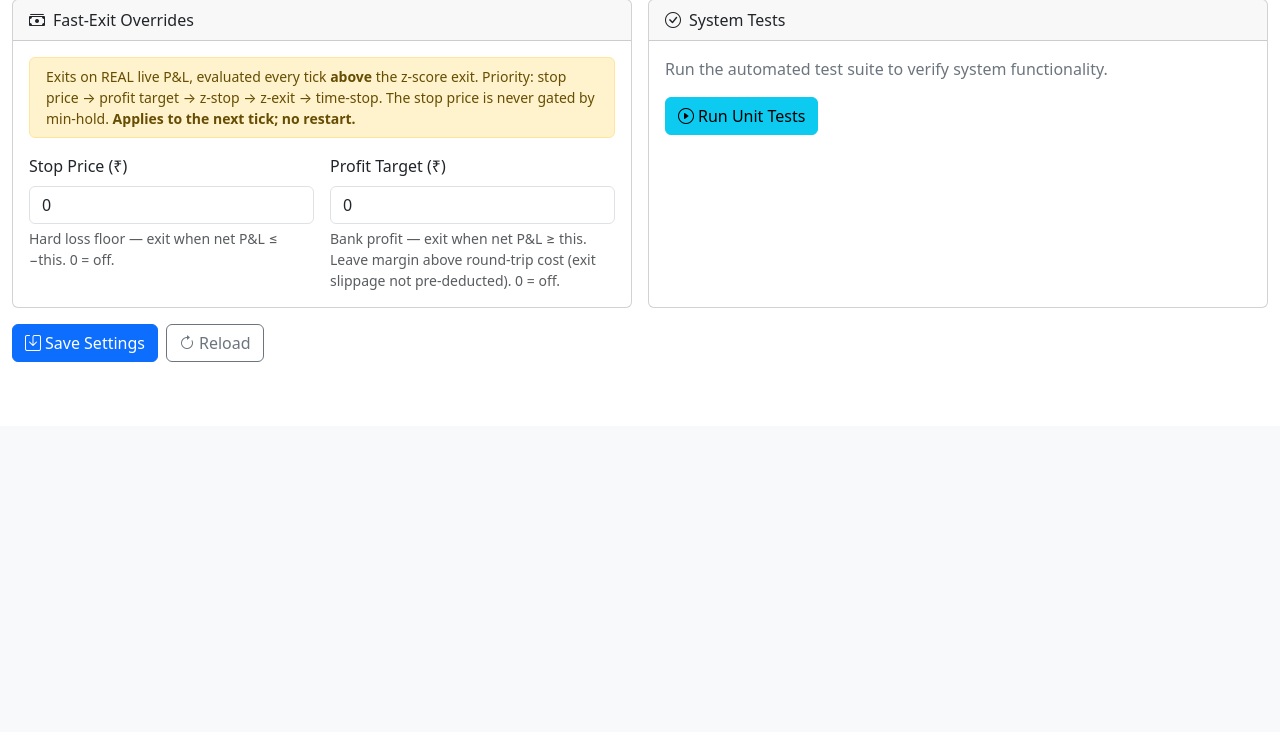
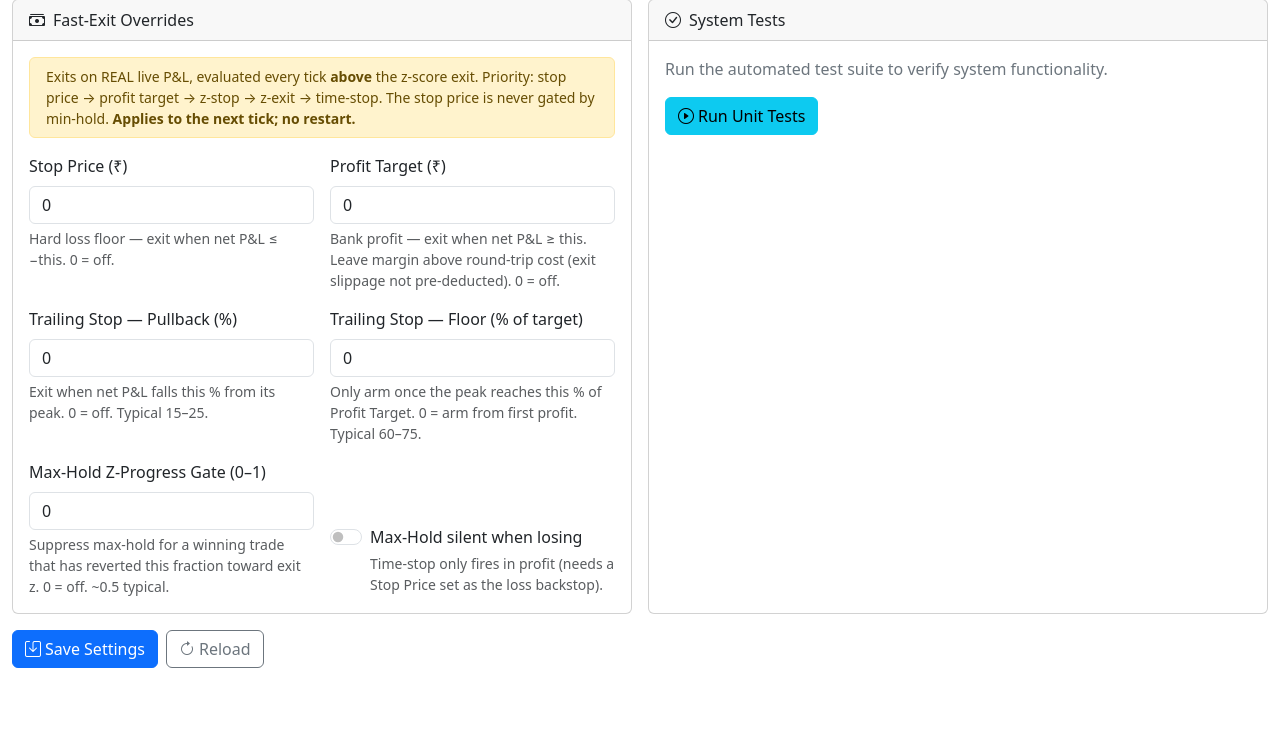
Before and after one commit to ajoxf/arrow-statarb, a Flask app: page /settings in a window 1280 px wide. Shown: the part 1650-2382 px from the top of the page. Before the commit the page ends 2012 px from the top, so only its background shows below. Run offline with Flask 3, Linux system fonts and the light colour scheme.

Commit message:
Phase 2 fast-exit overrides: max-hold upgrade + trailing stop
Upgrade the time-stop into the spec's Max Hold and add a Trailing Stop,
slotted into the exit priority:
  1 dollar stop · 2 profit target · 3 max-hold · 4 trailing stop ·
  5 emergency z-stop · 6 z-score target (min-hold gated)

Max-hold upgrade:
  • silent when losing — only fires in profit, BUT only when a ₹ stop is
    armed as the loss backstop (else it still fires, so no stuck losers);
  • z-progress gate — a winning trade that has reverted ≥ the gate fraction
    of the way from entry |z| to exit |z| is left to run to its target.
  Snapshot exposes max_hold_expired so the card shows "EXPIRED" when the
  timer lapsed but the trade is being held open by a gate.

Trailing stop: track peak net P&L (high-water mark, reset at entry), arm
once the peak clears trailing_stop_floor_pct of the profit target (or from
first profit when no floor/target), then exit when P&L pulls back
trailing_stop_pct from the peak.

Config under exits: max_hold_silent_when_losing / max_hold_z_progress_min
/ trailing_stop_pct / trailing_stop_floor_pct (all default off → no
behaviour change). Exposed on the Settings page; trailing_stop exit badge
on the journal; peak_pnl/trailing_armed in the snapshot. 7 new tests
(trailing fire/floor-gate/priority, silent-when-losing with & without a
backstop, z-progress gate suppress & fire). 150 green.

Co-Authored-By: Claude Opus 4.8 <noreply@anthropic.com>
Claude-Session: https://claude.ai/code/session_014NKUxSD6a4kWARC2XAANxb

```diff
--- a/arrow_statarb/core/algo.py
+++ b/arrow_statarb/core/algo.py
@@ -149,6 +149,7 @@ class ArrowAutoTrader:
                 # P&L reference for a position re-adopted after a restart
                 "entry_fill_spread": pos.get("entry_spread"),
                 "entry_time": float(pos.get("ts") or self._clock()),
+                "peak_pnl": 0.0,                 # trailing-stop high-water mark (fresh)
                 "order_ids": [],
                 "dry_run": bool(pos.get("dry_run", False)),
                 "restored": True,
@@ -371,19 +372,62 @@ class ArrowAutoTrader:
             # suppressed; the time-stop is a maximum so it is always beyond it.
             hold_gated = reverted and min_hold_sec > 0 and held_sec < min_hold_sec
 
+            # ── Phase 2: peak tracking, max-hold upgrade, trailing stop ──────
+            # Peak P&L high-water mark (drives the trailing stop); reset at entry.
+            peak = float(self._pos.get("peak_pnl", 0.0) or 0.0)
+            if net_pnl is not None and net_pnl > peak:
+                peak = net_pnl
+                self._pos["peak_pnl"] = peak
+            snap["peak_pnl"] = round(peak, 2) if net_pnl is not None else None
+
+            # Max-hold (the time-stop), upgraded:
+            #  • silent when losing — but ONLY when a ₹ stop is armed to catch the
+            #    loss; without that backstop it still fires (no stuck losers);
+            #  • z-progress gate — a WINNING trade that has reverted ≥ the gate
+            #    fraction of the way from entry |z| to exit |z| is let run.
+            max_hold_due = max_hold_sec > 0 and held_sec >= max_hold_sec
+            max_hold_expired = max_hold_due
+            if max_hold_due:
+                silent = bool(p.get("max_hold_silent_when_losing", False)) and dollar_stop > 0
+                if silent and net_pnl is not None and net_pnl <= 0:
+                    max_hold_due = False
+                z_prog_min = float(p.get("max_hold_z_progress_min", 0) or 0)
+                if max_hold_due and z_prog_min > 0 and net_pnl is not None and net_pnl > 0:
+                    entry_abs, exit_abs = abs(self._pos["entry_z"]), abs(exit_z)
+                    journey = entry_abs - exit_abs
+                    z_prog = ((entry_abs - abs(z)) / journey) if journey > 1e-9 else 1.0
+                    if z_prog >= z_prog_min:
+                        max_hold_due = False        # winning & reverting → run to target
+            snap["max_hold_expired"] = bool(max_hold_expired)
+
+            # Trailing stop: arm once the peak clears the floor (a % of the profit
+            # target, or simply 'in profit' when no target/floor is set), then
+            # fire when P&L pulls back trail_pct from the peak.
+            trail_pct = float(p.get("trailing_stop_pct", 0) or 0)
+            floor_pct = float(p.get("trailing_stop_floor_pct", 0) or 0)
+            trailing_fire = trailing_armed = False
+            if trail_pct > 0 and net_pnl is not None and peak > 0:
+                trailing_armed = (peak >= (floor_pct / 100.0) * profit_target
+                                  if floor_pct > 0 and profit_target > 0 else True)
+                if trailing_armed and net_pnl < peak * (1.0 - trail_pct / 100.0):
+                    trailing_fire = True
+            snap["trailing_armed"] = trailing_armed
+
             # Exit priority (first match wins) — RISK BEFORE REWARD:
-            #   1 dollar stop · 2 profit target · 3 emergency z-stop ·
-            #   4 z-score target (min-hold gated) · 5 time-stop
+            #   1 dollar stop · 2 profit target · 3 max-hold (silent/gated) ·
+            #   4 trailing stop · 5 emergency z-stop · 6 z-target (min-hold gated)
             if dollar_stop > 0 and net_pnl is not None and net_pnl <= -dollar_stop:
                 exit_reason = "dollar_stop"
             elif profit_target > 0 and net_pnl is not None and net_pnl >= profit_target:
                 exit_reason = "profit_target"
+            elif max_hold_due:
+                exit_reason = "time_stop"
+            elif trailing_fire:
+                exit_reason = "trailing_stop"
             elif abs(z) >= stop_z:
                 exit_reason = "stop"
             elif reverted and not hold_gated:
                 exit_reason = "target"
-            elif max_hold_sec > 0 and held_sec >= max_hold_sec:
-                exit_reason = "time_stop"
             else:
                 exit_reason = None
 
@@ -403,20 +447,25 @@ class ArrowAutoTrader:
             elif exit_reason == "profit_target":
                 snap["status"] = f"PROFIT TARGET (net {_pnl_txt} ≥ ₹{profit_target:.0f})"
                 self._exit("profit_target", z, spread_now)
+            elif exit_reason == "time_stop":
+                snap["status"] = f"TIME-STOP ({held_sec:.0f}s ≥ {max_hold_sec:.0f}s, net {_pnl_txt})"
+                self._exit("time_stop", z, spread_now)
+            elif exit_reason == "trailing_stop":
+                snap["status"] = f"TRAILING STOP (net {_pnl_txt}, peak ₹{peak:.0f})"
+                self._exit("trailing_stop", z, spread_now)
             elif exit_reason == "stop":
                 snap["status"] = f"STOP (z={z:.2f})"
                 self._exit("stop", z, spread_now)
             elif exit_reason == "target":
                 snap["status"] = f"EXIT target (z={z:.2f})"
                 self._exit("target", z, spread_now)
-            elif exit_reason == "time_stop":
-                snap["status"] = f"TIME-STOP ({held_sec:.0f}s ≥ {max_hold_sec:.0f}s)"
-                self._exit("time_stop", z, spread_now)
             elif hold_gated:
                 snap["status"] = (f"min-hold {held_sec:.0f}s/{min_hold_sec:.0f}s — "
                                   f"reverted but holding (z={z:.2f}, net {_pnl_txt})")
             else:
-                snap["status"] = f"holding {self._pos['direction']} (z={z:.2f}, net {_pnl_txt})"
+                _extra = " · max-hold EXPIRED (gated)" if max_hold_expired else ""
+                snap["status"] = (f"holding {self._pos['direction']} "
+                                  f"(z={z:.2f}, net {_pnl_txt}){_extra}")
 
         self._set_snap(snap)
 
@@ -459,6 +508,7 @@ class ArrowAutoTrader:
                 "entry_leg_a": res.get("leg_a_fill"),
                 "entry_leg_b": res.get("leg_b_fill"),
                 "entry_time": self._clock(),
+                "peak_pnl": 0.0,                 # trailing-stop high-water mark
                 "order_ids": [r.get("order_id") for r in res.get("results", [])],
                 "dry_run": bool(res.get("dry_run")),
             }
--- a/arrow_statarb/web/app.py
+++ b/arrow_statarb/web/app.py
@@ -552,6 +552,11 @@ def create_app(config: Optional[Config] = None) -> Tuple[Flask, SocketIO]:
             # ── dollar-P&L exit overrides (priority above the z-score exit) ──
             "dollar_stop_inr": float(xo.get("dollar_stop_inr", 0) or 0),
             "profit_target_inr": float(xo.get("profit_target_inr", 0) or 0),
+            # ── Phase 2: max-hold upgrade + trailing stop ──
+            "max_hold_silent_when_losing": bool(xo.get("max_hold_silent_when_losing", False)),
+            "max_hold_z_progress_min": float(xo.get("max_hold_z_progress_min", 0) or 0),
+            "trailing_stop_pct": float(xo.get("trailing_stop_pct", 0) or 0),
+            "trailing_stop_floor_pct": float(xo.get("trailing_stop_floor_pct", 0) or 0),
             "cooldown": float(cfg.get("execution.cooldown_sec", 300)),
             "max_exit_failures": int(cfg.get("execution.max_exit_failures", 0) or 0),
             "exit_retry_backoff": float(cfg.get("execution.exit_retry_backoff_sec", 0) or 0),
@@ -1155,6 +1160,10 @@ def create_app(config: Optional[Config] = None) -> Tuple[Flask, SocketIO]:
                 "exits": {
                     "dollar_stop_inr": xo.get("dollar_stop_inr", 0),
                     "profit_target_inr": xo.get("profit_target_inr", 0),
+                    "max_hold_silent_when_losing": bool(xo.get("max_hold_silent_when_losing", False)),
+                    "max_hold_z_progress_min": xo.get("max_hold_z_progress_min", 0),
+                    "trailing_stop_pct": xo.get("trailing_stop_pct", 0),
+                    "trailing_stop_floor_pct": xo.get("trailing_stop_floor_pct", 0),
                 },
                 "signal": {
                     "window_minutes": s.get("window_minutes", 120),
@@ -1247,7 +1256,11 @@ def create_app(config: Optional[Config] = None) -> Tuple[Flask, SocketIO]:
 
         xo = raw.setdefault("exits", {})
         xd = data.get("exits") or {}
-        for k, d in (("dollar_stop_inr", 0.0), ("profit_target_inr", 0.0)):
+        if "max_hold_silent_when_losing" in xd:
+            xo["max_hold_silent_when_losing"] = bool(xd["max_hold_silent_when_losing"])
+        for k, d in (("dollar_stop_inr", 0.0), ("profit_target_inr", 0.0),
+                     ("max_hold_z_progress_min", 0.0), ("trailing_stop_pct", 0.0),
+                     ("trailing_stop_floor_pct", 0.0)):
             if k in xd:
                 xo[k] = _num(xd[k], d)
 
--- a/arrow_statarb/web/templates/settings.html
+++ b/arrow_statarb/web/templates/settings.html
@@ -248,6 +248,28 @@
                         <input type="number" step="1" class="form-control" id="x-ptarget">
                         <div class="form-text">Bank profit — exit when net P&amp;L ≥ this. Leave margin above round-trip cost (exit slippage not pre-deducted). 0 = off.</div>
                     </div>
+                    <div class="col-md-6">
+                        <label class="form-label">Trailing Stop — Pullback (%)</label>
+                        <input type="number" step="1" class="form-control" id="x-trailpct">
+                        <div class="form-text">Exit when net P&amp;L falls this % from its peak. 0 = off. Typical 15–25.</div>
+                    </div>
+                    <div class="col-md-6">
+                        <label class="form-label">Trailing Stop — Floor (% of target)</label>
+                        <input type="number" step="1" class="form-control" id="x-trailfloor">
+                        <div class="form-text">Only arm once the peak reaches this % of Profit Target. 0 = arm from first profit. Typical 60–75.</div>
+                    </div>
+                    <div class="col-md-6">
+                        <label class="form-label">Max-Hold Z-Progress Gate (0–1)</label>
+                        <input type="number" step="0.05" class="form-control" id="x-mhzprog">
+                        <div class="form-text">Suppress max-hold for a winning trade that has reverted this fraction toward exit z. 0 = off. ~0.5 typical.</div>
+                    </div>
+                    <div class="col-md-6 d-flex align-items-end">
+                        <div class="form-check form-switch">
+                            <input class="form-check-input" type="checkbox" id="x-mhsilent" role="switch">
+                            <label class="form-check-label" for="x-mhsilent">Max-Hold silent when losing</label>
+                            <div class="form-text">Time-stop only fires in profit (needs a Stop Price set as the loss backstop).</div>
+                        </div>
+                    </div>
                 </div>
             </div>
         </div>
@@ -325,6 +347,10 @@
         if (s.exits) {
             _set('x-dstop', s.exits.dollar_stop_inr);
             _set('x-ptarget', s.exits.profit_target_inr);
+            _set('x-trailpct', s.exits.trailing_stop_pct);
+            _set('x-trailfloor', s.exits.trailing_stop_floor_pct);
+            _set('x-mhzprog', s.exits.max_hold_z_progress_min);
+            _setChk('x-mhsilent', s.exits.max_hold_silent_when_losing);
         }
     }
 
@@ -379,6 +405,10 @@
             exits: {
                 dollar_stop_inr: +document.getElementById('x-dstop').value,
                 profit_target_inr: +document.getElementById('x-ptarget').value,
+                trailing_stop_pct: +document.getElementById('x-trailpct').value,
+                trailing_stop_floor_pct: +document.getElementById('x-trailfloor').value,
+                max_hold_z_progress_min: +document.getElementById('x-mhzprog').value,
+                max_hold_silent_when_losing: document.getElementById('x-mhsilent').checked,
             },
             mode: {
                 paper_trading: document.getElementById('m-paper').checked,
```
Also changed, not shown: arrow_statarb/web/templates/dashboard.html (+5 -2 lines), config/settings.example.yaml (+14 -0 lines), tests/test_algo.py (+70 -0 lines).
